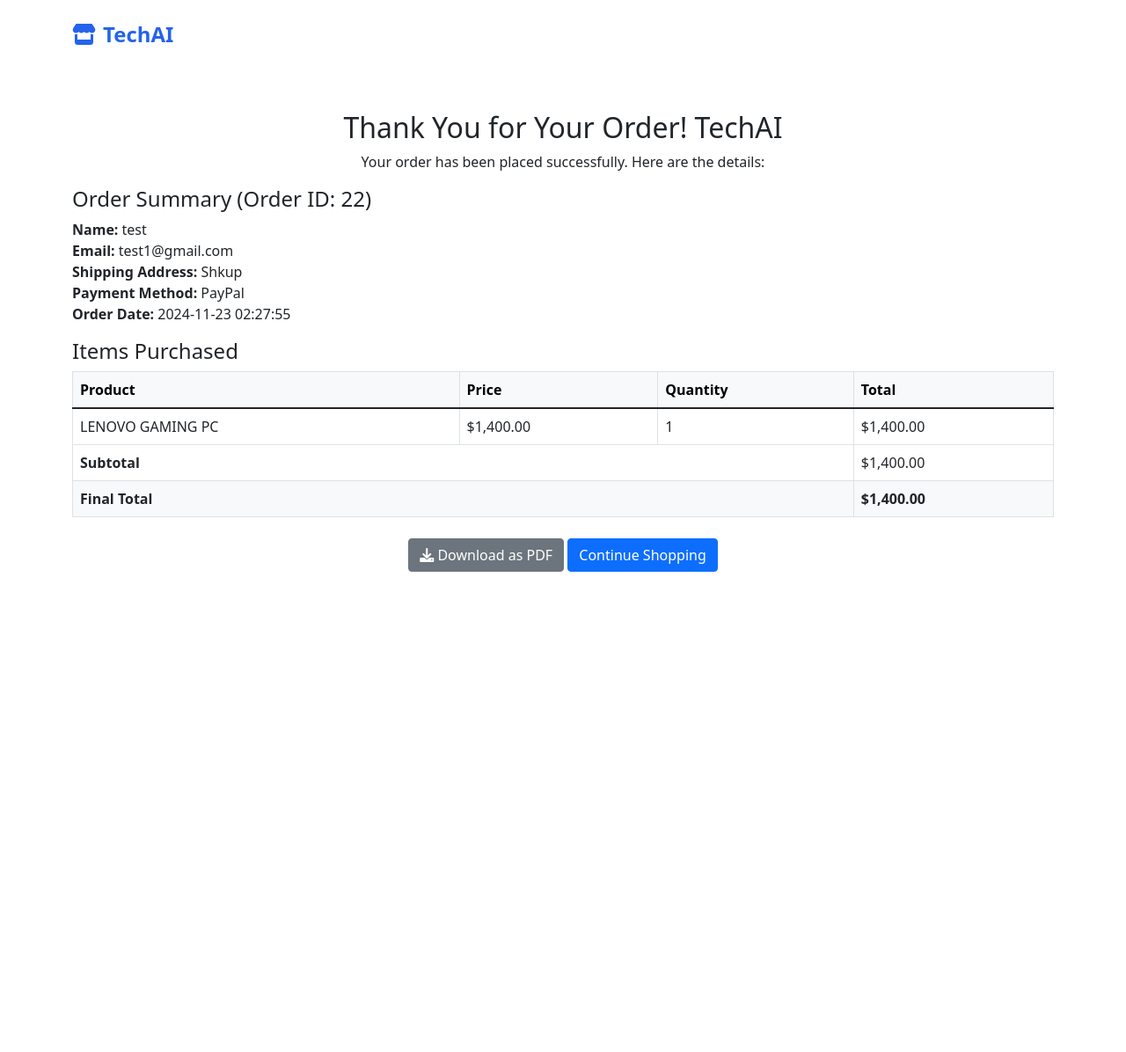
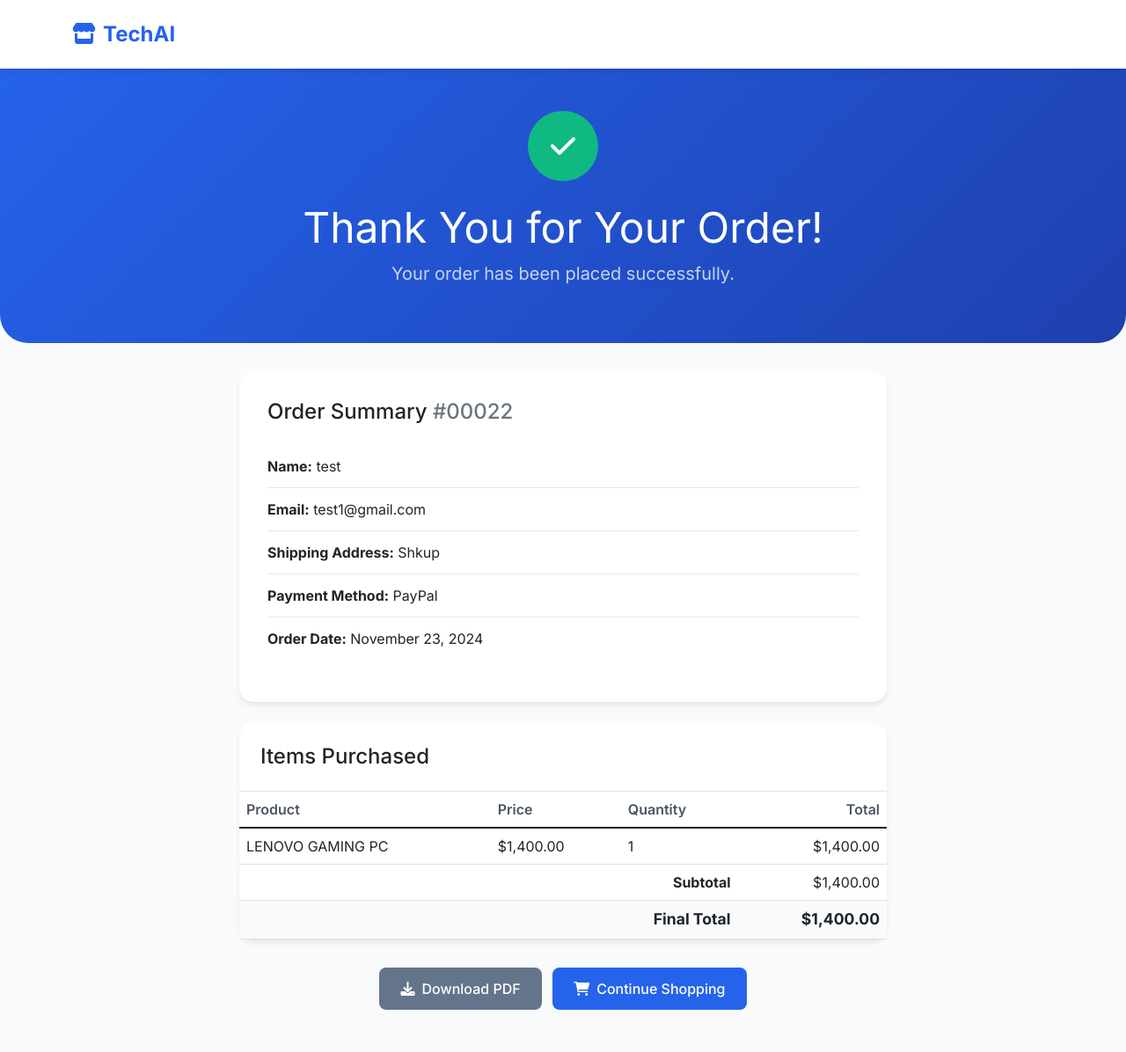
Before and after one commit to DonjeteHasani/techh, a PHP site: page /order_confirmation.php?order_id=22 in a window 1280 px wide. Shown: the whole page at 88% size. Before the commit the page ends 650 px from the top, so only its background shows below. Run offline with PHP 8.4, Linux system fonts and the light colour scheme; a user stored in the database is signed in; data comes from the database, SQL or seed files in the repository.

Commit message:
Update order_confirmation.php
update

```diff
--- a/order_confirmation.php
+++ b/order_confirmation.php
@@ -67,19 +67,22 @@
     <title>Order Confirmation</title>
     <link href="https://cdn.jsdelivr.net/npm/bootstrap@5.1.3/dist/css/bootstrap.min.css" rel="stylesheet">
     <link rel="stylesheet" href="https://cdnjs.cloudflare.com/ajax/libs/font-awesome/6.0.0/css/all.min.css">
+    <link rel="stylesheet" href="https://cdnjs.cloudflare.com/ajax/libs/font-awesome/6.0.0/css/all.min.css">
+    <link href="https://fonts.googleapis.com/css2?family=Inter:wght@400;500;600;700&display=swap" rel="stylesheet">
     <style>
-        .discount-row {
-            background-color: #e8f4f8;
-        }
-        .final-total-row {
-            background-color: #f8f9fa;
-            font-weight: bold;
-        }
         :root {
             --primary-color: #2563eb;
             --secondary-color: #1e40af;
             --accent-color: #dbeafe;
+            --success-color: #10b981;
+            --card-shadow: 0 4px 6px -1px rgba(0, 0, 0, 0.1);
         }
+
+        body {
+            background-color: #f8fafc;
+            font-family: 'Inter', sans-serif;
+        }
+
         .navbar {
             background-color: white !important;
             box-shadow: var(--card-shadow);
@@ -92,16 +95,110 @@
             font-size: 1.5rem;
         }
 
-        .nav-link {
-            font-weight: 500;
-            color: #374151 !important;
-            transition: color 0.2s;
-            padding: 0.5rem 1rem !important;
-            margin: 0 0.25rem;
+        .order-confirmation-header {
+            background: linear-gradient(135deg, var(--primary-color), var(--secondary-color));
+            color: white;
+            padding: 3rem 0;
+            margin-bottom: 2rem;
+            border-radius: 0 0 2rem 2rem;
         }
 
-        .nav-link:hover {
-            color: var(--primary-color) !important;
+        .order-success-icon {
+            background-color: var(--success-color);
+            width: 80px;
+            height: 80px;
+            border-radius: 50%;
+            display: flex;
+            align-items: center;
+            justify-content: center;
+            margin: 0 auto 1.5rem;
+        }
+
+        .card {
+            background: white;
+            border-radius: 1rem;
+            border: none;
+            box-shadow: var(--card-shadow);
+            margin-bottom: 2rem;
+        }
+
+        .card-header {
+            background-color: transparent;
+            border-bottom: 1px solid rgba(0, 0, 0, 0.1);
+            padding: 1.5rem;
+        }
+
+        .table {
+            margin-bottom: 0;
+        }
+
+        .table th {
+            font-weight: 600;
+            color: #4b5563;
+        }
+
+        .discount-row {
+            background-color: #f0fdf4;
+        }
+
+        .final-total-row {
+            background-color: #f8fafc;
+            font-weight: 600;
+            font-size: 1.1rem;
+        }
+
+        .btn {
+            padding: 0.75rem 1.5rem;
+            border-radius: 0.5rem;
+            font-weight: 500;
+            transition: all 0.3s ease;
+        }
+
+        .btn-primary {
+            background-color: var(--primary-color);
+            border: none;
+        }
+
+        .btn-primary:hover {
+            background-color: var(--secondary-color);
+            transform: translateY(-2px);
+        }
+
+        .btn-secondary {
+            background-color: #64748b;
+            border: none;
+        }
+
+        .btn-secondary:hover {
+            background-color: #475569;
+            transform: translateY(-2px);
+        }
+
+        .order-details {
+            background-color: white;
+            padding: 2rem;
+            border-radius: 1rem;
+            box-shadow: var(--card-shadow);
+        }
+
+        .order-details li {
+            padding: 0.75rem 0;
+            border-bottom: 1px solid #e5e7eb;
+        }
+
+        .order-details li:last-child {
+            border-bottom: none;
+        }
+
+        @media (max-width: 768px) {
+            .order-confirmation-header {
+                padding: 2rem 0;
+                border-radius: 0 0 1rem 1rem;
+            }
+
+            .card {
+                margin: 1rem;
+            }
         }
     </style>
 </head>
@@ -111,29 +208,46 @@
             <a class="navbar-brand" href="index.php">
                 <i class="fas fa-store me-2"></i>TechAI
             </a>
+        </div>
     </nav>
 
-<div class="container mt-5">
-    <h2 class="text-center">Thank You for Your Order! TechAI</h2>
-    <p class="text-center">Your order has been placed successfully. Here are the details:</p>
+    <div class="order-confirmation-header">
+        <div class="container text-center">
+            <div class="order-success-icon">
+                <i class="fas fa-check fa-2x text-white"></i>
+            </div>
+            <h1 class="display-5 mb-2">Thank You for Your Order!</h1>
+            <p class="lead opacity-75">Your order has been placed successfully.</p>
+        </div>
+    </div>
 
-    <h4>Order Summary (Order ID: <?php echo $order['id']; ?>)</h4>
+    <div class="container">
+        <div class="row">
+            <div class="col-lg-8 mx-auto">
+                <div class="card order-details mb-4">
+                    <h4 class="mb-4">Order Summary <span class="text-muted">#<?php echo str_pad($order['id'], 5, '0', STR_PAD_LEFT); ?></span></h4>
                     <ul class="list-unstyled">
                         <li><strong>Name:</strong> <?php echo htmlspecialchars($order['username']); ?></li>
                         <li><strong>Email:</strong> <?php echo htmlspecialchars($order['email']); ?></li>
                         <li><strong>Shipping Address:</strong> <?php echo htmlspecialchars($order['shipping_address']); ?></li>
                         <li><strong>Payment Method:</strong> <?php echo htmlspecialchars($order['payment_method']); ?></li>
-        <li><strong>Order Date:</strong> <?php echo htmlspecialchars($order['order_date']); ?></li>
+                        <li><strong>Order Date:</strong> <?php echo date('F j, Y', strtotime($order['order_date'])); ?></li>
                     </ul>
+                </div>
 
-    <h4>Items Purchased</h4>
-    <table class="table table-bordered">
-        <thead class="table-light">
+                <div class="card">
+                    <div class="card-header">
+                        <h4 class="mb-0">Items Purchased</h4>
+                    </div>
+                    <div class="card-body p-0">
+                        <div class="table-responsive">
+                            <table class="table table-hover">
+                                <thead>
                                     <tr>
                                         <th>Product</th>
                                         <th>Price</th>
                                         <th>Quantity</th>
-                <th>Total</th>
+                                        <th class="text-end">Total</th>
                                     </tr>
                                 </thead>
                                 <tbody>
@@ -142,38 +256,45 @@
                                             <td><?php echo htmlspecialchars($item['name']); ?></td>
                                             <td>$<?php echo number_format($item['price'], 2); ?></td>
                                             <td><?php echo $item['quantity']; ?></td>
-                    <td>$<?php echo number_format($item['price'] * $item['quantity'], 2); ?></td>
+                                            <td class="text-end">$<?php echo number_format($item['price'] * $item['quantity'], 2); ?></td>
                                         </tr>
                                     <?php endforeach; ?>
 
                                     <tr>
-                <td colspan="3"><strong>Subtotal</strong></td>
-                <td>$<?php echo number_format($subtotal, 2); ?></td>
+                                        <td colspan="3" class="text-end"><strong>Subtotal</strong></td>
+                                        <td class="text-end">$<?php echo number_format($subtotal, 2); ?></td>
                                     </tr>
 
                                     <?php if (isset($order['coupon_code']) && isset($order['discount_percentage'])): ?>
                                         <tr class="discount-row">
-                    <td colspan="3">
+                                            <td colspan="3" class="text-end">
                                                 <strong>Discount (<?php echo $order['discount_percentage']; ?>% off)</strong>
                                                 <span class="text-muted">(Coupon: <?php echo htmlspecialchars($order['coupon_code']); ?>)</span>
                                             </td>
-                    <td>-$<?php echo number_format(($subtotal * $order['discount_percentage'] / 100), 2); ?></td>
+                                            <td class="text-end text-success">-$<?php echo number_format(($subtotal * $order['discount_percentage'] / 100), 2); ?></td>
                                         </tr>
                                     <?php endif; ?>
 
                                     <tr class="final-total-row">
-                <td colspan="3"><strong>Final Total</strong></td>
-                <td><strong>$<?php echo number_format($order['total_amount'], 2); ?></strong></td>
+                                        <td colspan="3" class="text-end"><strong>Final Total</strong></td>
+                                        <td class="text-end"><strong>$<?php echo number_format($order['total_amount'], 2); ?></strong></td>
                                     </tr>
                                 </tbody>
                             </table>
-    <div class="text-center mt-4">
-    <a href="generate_pdf.php?order_id=<?php echo $orderId; ?>" class="btn btn-secondary">
-        <i class="fas fa-download"></i> Download as PDF
-    </a>
-    <a href="products.php" class="btn btn-primary">Continue Shopping</a>
+                        </div>
+                    </div>
                 </div>
 
+                <div class="text-center mt-4 mb-5">
+                    <a href="generate_pdf.php?order_id=<?php echo $orderId; ?>" class="btn btn-secondary me-2">
+                        <i class="fas fa-download me-2"></i>Download PDF
+                    </a>
+                    <a href="products.php" class="btn btn-primary">
+                        <i class="fas fa-shopping-cart me-2"></i>Continue Shopping
+                    </a>
+                </div>
+            </div>
+        </div>
     </div>
 
     <script src="https://cdn.jsdelivr.net/npm/bootstrap@5.1.3/dist/js/bootstrap.bundle.min.js"></script>
```
Lines whose indentation alone changed are shown as unchanged.
